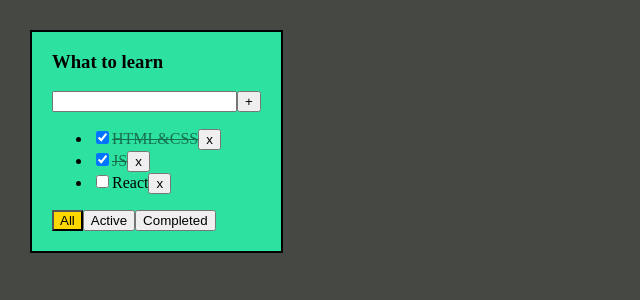
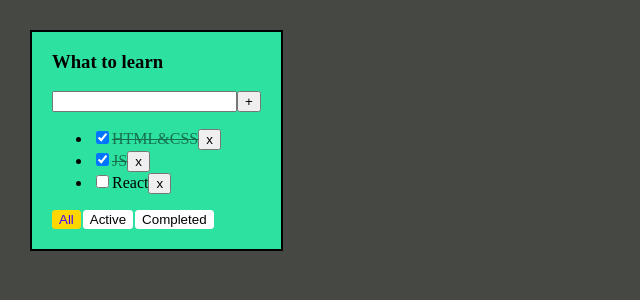
Before and after one commit to Tenebran/todo-refresh, a React (Vite) app: page / in a window 1280 px wide. Shown: the top 300 px of the page, without its empty margins (0-640 px from the left). Built offline with nearby package versions, Linux system fonts and the light colour scheme.

Commit message:
refactor: move filter button styles to CSS
- add default and active filter button classes

- replace inline background styles with className

- highlight the selected task filter

```diff
--- a/src/App.css
+++ b/src/App.css
@@ -21,3 +21,18 @@
   text-decoration: line-through;
   opacity: 0.5;
 }
+
+.btn {
+  border: 1px solid white;
+  border-radius: 3px;
+  background-color: white;
+  margin: 0 2px 0 0;
+}
+
+.btn-active {
+  background-color: gold;
+  color: rgb(66, 0, 249);
+  border-radius: 3px;
+  border: 1px solid gold;
+  margin: 0 2px 0 0;
+}
--- a/src/Todolist.tsx
+++ b/src/Todolist.tsx
@@ -80,17 +80,17 @@ export const Todolist: React.FC<TaskPropsType> = ({
       )}
       <div>
         <button
-          style={{ backgroundColor: filterValue === 'all' ? 'gold' : '' }}
+          className={filterValue === 'all' ? 'btn-active' : 'btn'}
           onClick={() => onClickFilterValueHandler('all')}>
           All
         </button>
         <button
-          style={{ backgroundColor: filterValue === 'active' ? 'gold' : '' }}
+          className={filterValue === 'active' ? 'btn-active' : 'btn'}
           onClick={() => onClickFilterValueHandler('active')}>
           Active
         </button>
         <button
-          style={{ backgroundColor: filterValue === 'completed' ? 'gold' : '' }}
+          className={filterValue === 'completed' ? 'btn-active' : 'btn'}
           onClick={() => onClickFilterValueHandler('completed')}>
           Completed
         </button>
```
